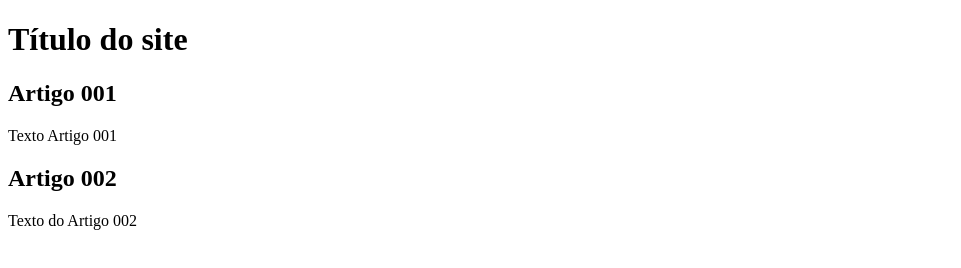
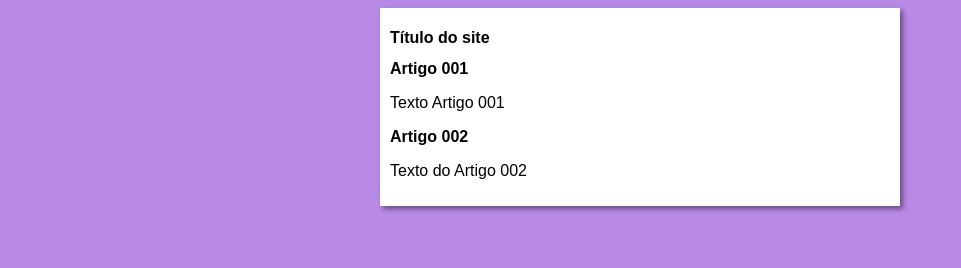
Before and after one commit to MACHADOLRP/projeto-site, a plain HTML site: page index.html in a window 1280 px wide. Shown: the whole page, without its empty margins (0-961 px from the left). Drawn offline with Linux system fonts and the light colour scheme.

Commit message:
iniciei o design

```diff
--- /dev/null
+++ b/estilos/style.css
@@ -0,0 +1,17 @@
+* {
+    font-family: Arial, Helvetica, sans-serif;
+    font-size: 16px;
+
+}
+
+body {
+    background-color: rgb(185, 137, 230);
+}
+
+main{
+    background-color: white;
+    width: 500px;
+    margin: auto;
+    padding: 10px;
+    box-shadow: 3px 3px 5px rgba(0, 0, 0, 0.438);
+}
--- a/index.html
+++ b/index.html
@@ -5,6 +5,7 @@
     <meta http-equiv="X-UA-Compatible" content="IE=edge">
     <meta name="viewport" content="width=device-width, initial-scale=1.0">
     <title>Título do site</title>
+    <link rel="stylesheet" href="estilos/style.css">
 </head>
 <body>
     <main>
```
